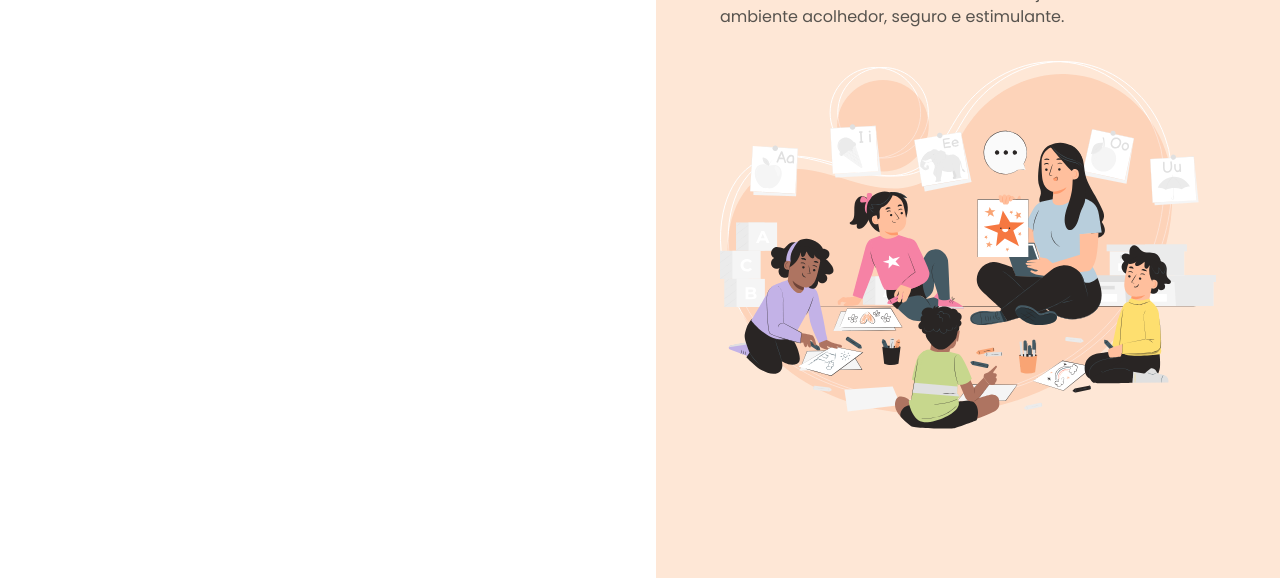
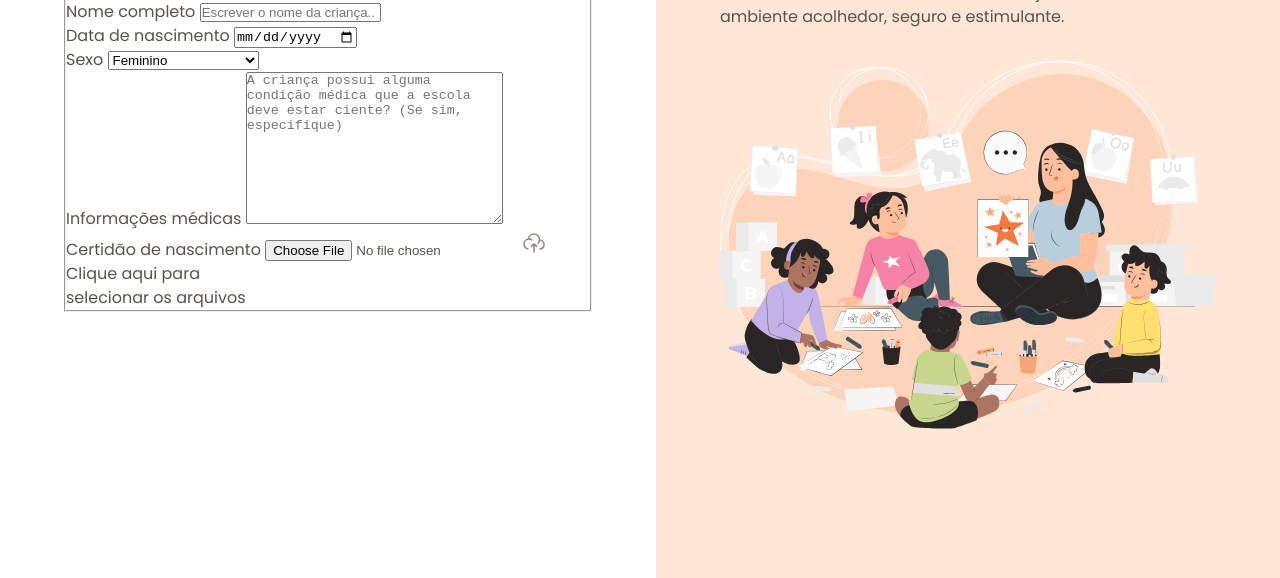
Before and after one commit to RodrigoCarrico01/SinglePage_Form_Matricula, a plain HTML site: page index.html in a window 1280 px wide. Shown: the part 222-800 px from the top of the page. Drawn offline with Linux system fonts and the light colour scheme.

Commit message:
initial form

```diff
--- a/index.html
+++ b/index.html
@@ -19,6 +19,40 @@
         </div>
         <h1>Formulário de matrícula</h1>
         <p>Preencha os dados abaixo para matricular seu filho na escola de educação infantil Estrelas do Amanhã.</p>
+
+        <form method="POST" enctype="multipart/form-data">
+          <fieldset class="child-info">
+            <legend>Informações da criança</legend>
+            <div class="input-wrapper">
+              <label for="fullname">Nome completo</label>
+              <input id="fullname" name="fullname" type="text" placeholder="Escrever o nome da criança..">
+            </div>
+            <div class="input-wrapper">
+              <label for="birth">Data de nascimento</label>
+              <input type="date" name="birth" id="birth" lang="pt-PT">
+            </div>
+            <div class="select-wrapper">
+              <label for="gender">Sexo</label>
+              <select name="gender" id="gender">
+                <option value="female">Feminino</option>
+                <option value="male">Masculino</option>
+                <option value="na">Prefiro não responder</option>
+              </select>
+            </div>
+
+            <div class="textarea-wrapper">
+              <label for="medical-info">Informações médicas</label>
+              <textarea name="medical-info" id="medical-info" cols="30" rows="10" placeholder="A criança possui alguma condição médica que a escola deve estar ciente? (Se sim, especifique)"></textarea>
+            </div>
+
+            <div class="droparea-wrapper">
+              <label for="birth-file">Certidão de nascimento</label>
+              <input type="file" id="birth-file" name="bith-file">
+              <img src="assets/icons/cloud-upload.svg" alt="">
+              <p>Clique aqui para <br> selecionar os arquivos</p>
+            </div>
+          </fieldset>
+        </form>
       </div>
     </main>
     <aside>
```
